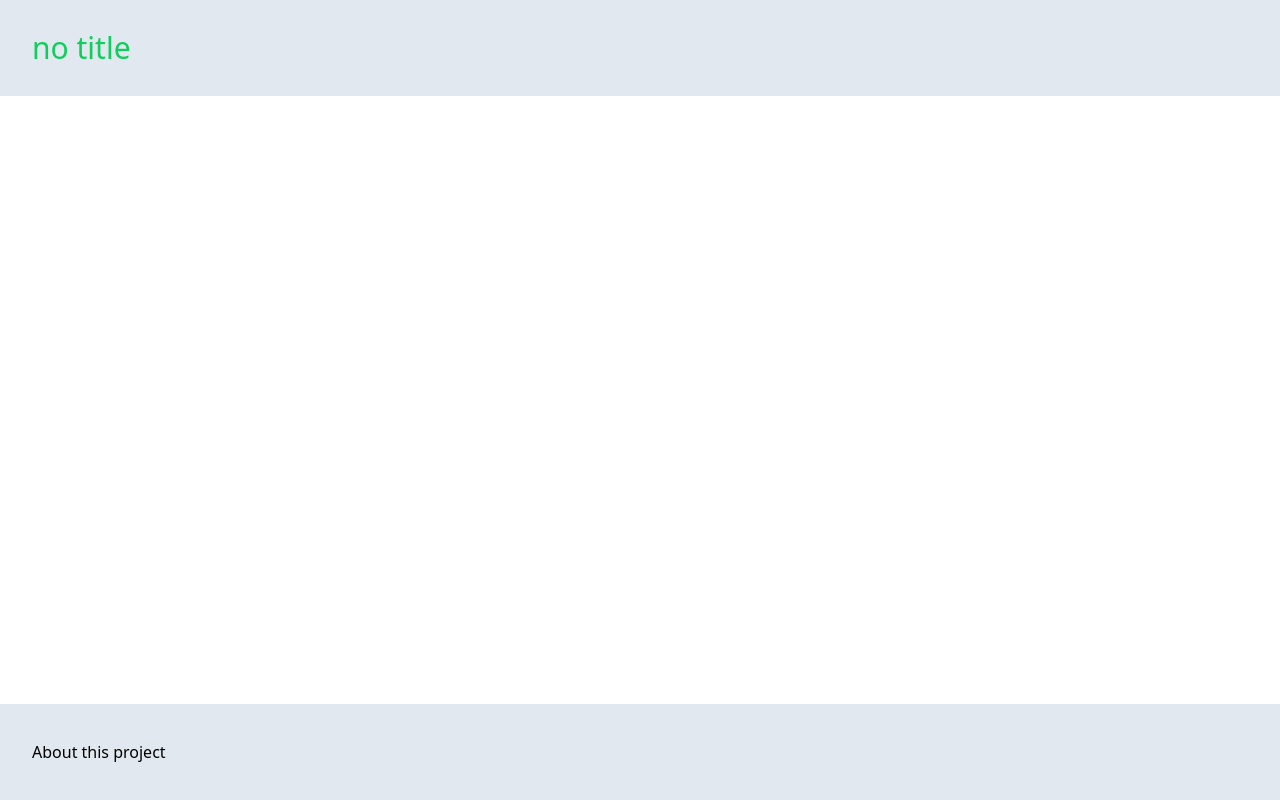
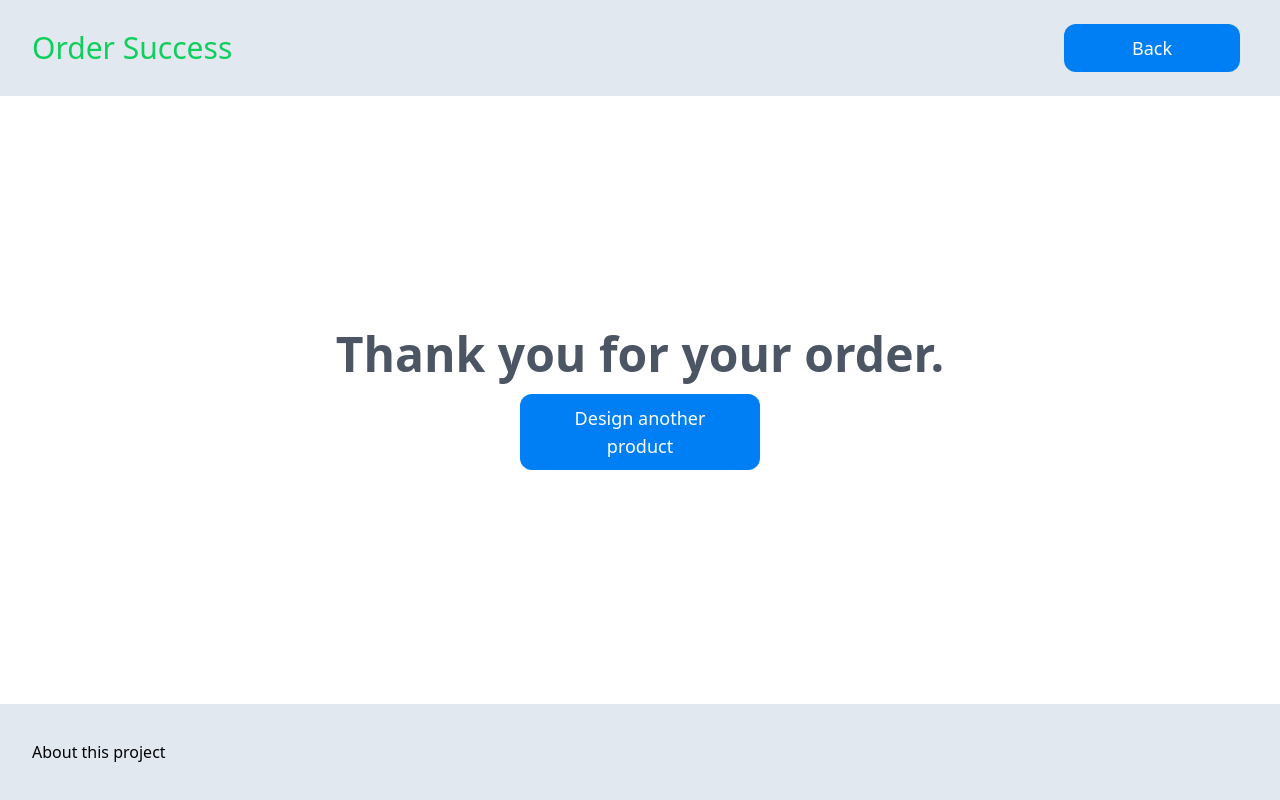
Before and after one commit to yazan93farah/Mini-Designer, a Nuxt app: page /success in a window 1280 px wide. Built offline with nearby package versions, Linux system fonts and the light colour scheme.

Commit message:
add success

```diff
--- /dev/null
+++ b/pages/success.vue
@@ -0,0 +1,28 @@
+<script setup lang="ts">
+import { useProductStore } from "~/stores/product";
+
+useHeader({
+  title: "Order Success",
+  showBack: true,
+});
+const router = useRouter();
+const productStore = useProductStore();
+
+const handleDesignAnother = () => {
+  productStore.reset();
+  router.push("/");
+};
+</script>
+
+<template>
+  <div class="h-full flex items-center justify-center">
+    <div class="flex flex-col justify-center items-center">
+      <div class="text-3xl sm:text-5xl text-gray-600 font-semibold">
+        Thank you for your order.
+      </div>
+      <BaseButton class="mt-4 w-60" color="blue" @click="handleDesignAnother"
+        >Design another product</BaseButton
+      >
+    </div>
+  </div>
+</template>
--- a/stores/product.ts
+++ b/stores/product.ts
@@ -1,5 +1,6 @@
 import { defineStore } from "pinia";
 import type { Color, Motive } from "~/types/api";
+import { useDataStore } from "./data";
 interface ProductState {
   selectedColor: Color | null;
   selectedMotive: Motive | null;
@@ -27,5 +28,10 @@ export const useProductStore = defineStore("product", {
     setMotive(motive: Motive | null) {
       this.selectedMotive = motive;
     },
+    reset() {
+      const dataStore = useDataStore();
+      this.selectedColor = dataStore.colors[0] ?? null;
+      this.selectedMotive = dataStore.motives[0] ?? null;
+    },
   },
 });
```
